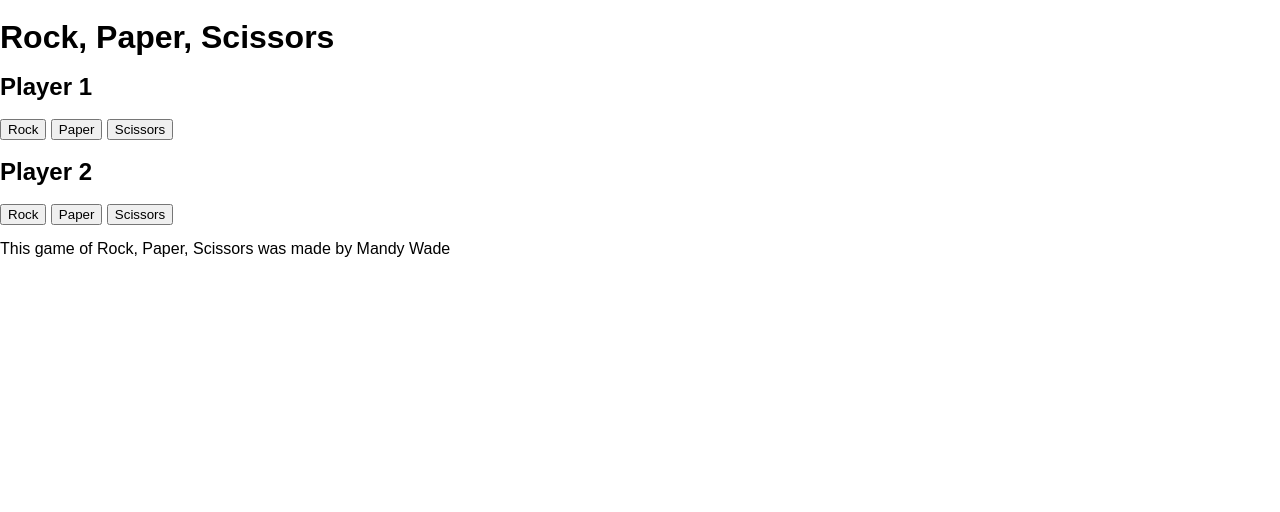
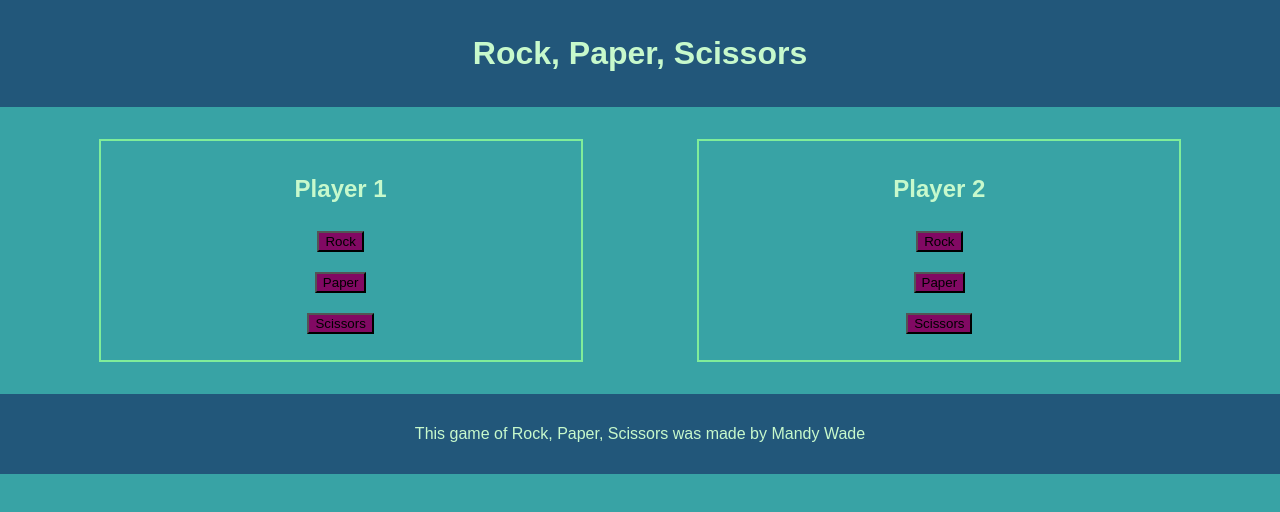
Before and after one commit to MandyW0312/roshambo-js, a website: page public/index.html in a window 1280 px wide. Drawn offline with Linux system fonts and the light colour scheme.

Commit message:
Basic starting CSS

```diff
--- a/public/screen.css
+++ b/public/screen.css
@@ -9,4 +9,51 @@ html {
 body {
   margin: 0;
   min-height: 100%;
+  /* background-image: url('https://i.stack.imgur.com/RxWZS.png;'); */
+  /* background-repeat: no-repeat; */
+  background-size: 100%;
+  background-color: #38a3a5;
+  color: #c7f9cc;
 }
+
+header {
+  text-align: center;
+  background-color: #22577a;
+  padding: 1rem;
+}
+
+main {
+  display: flex;
+  flex-wrap: wrap;
+  justify-content: space-evenly;
+}
+
+section {
+  min-width: 30rem;
+  padding-top: 1rem;
+  padding-bottom: 1rem;
+  margin-top: 2rem;
+  margin-left: 1rem;
+  margin-bottom: 2rem;
+  margin-right: 1rem;
+  border: 2px solid #80ed99;
+  display: flex;
+  flex-direction: column;
+  align-items: center;
+}
+
+button {
+  background-color: #810963;
+  margin: 10px;
+}
+
+section h2,
+section p {
+  text-align: center;
+}
+
+footer {
+  text-align: center;
+  background-color: #22577a;
+  padding: 1rem;
+}
```
